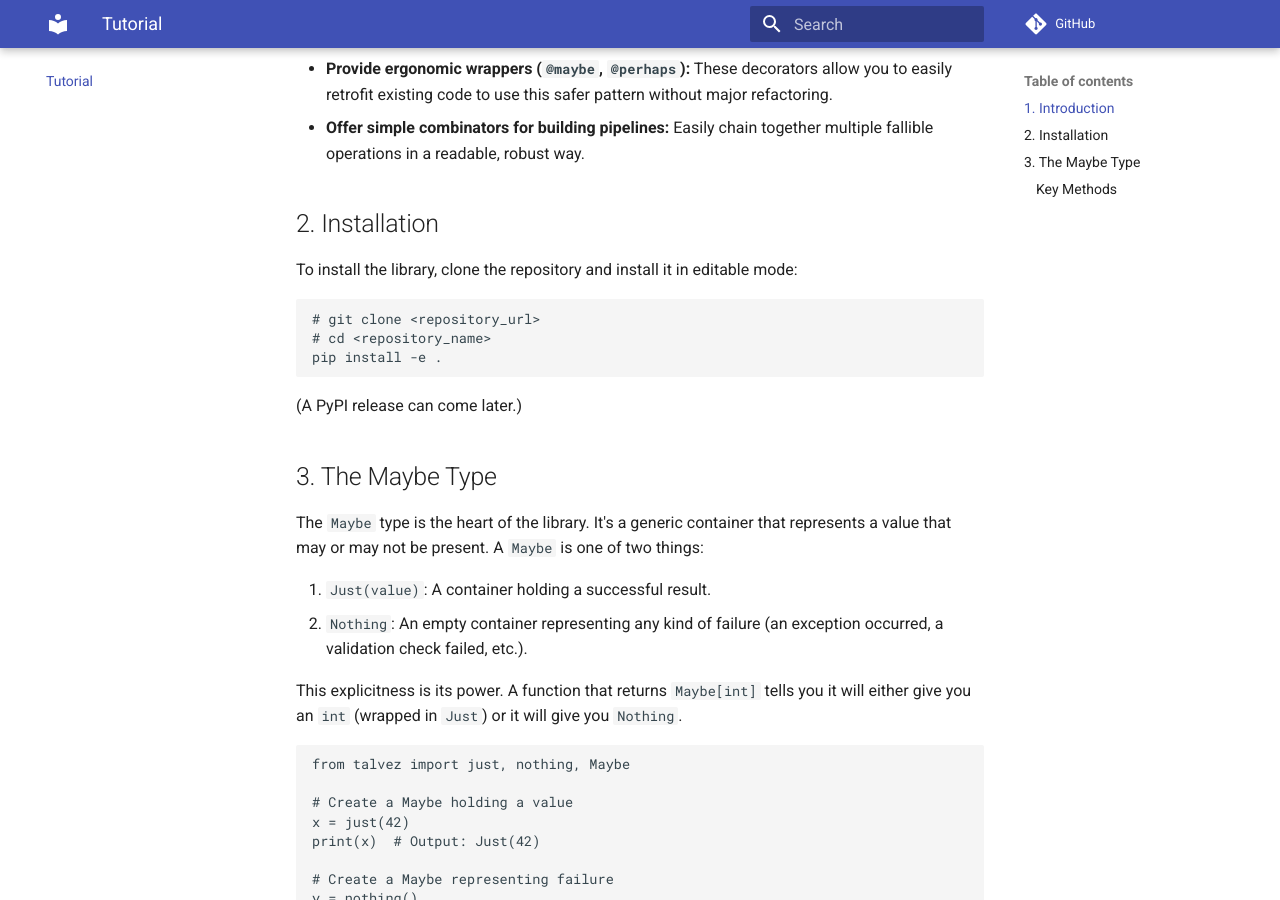
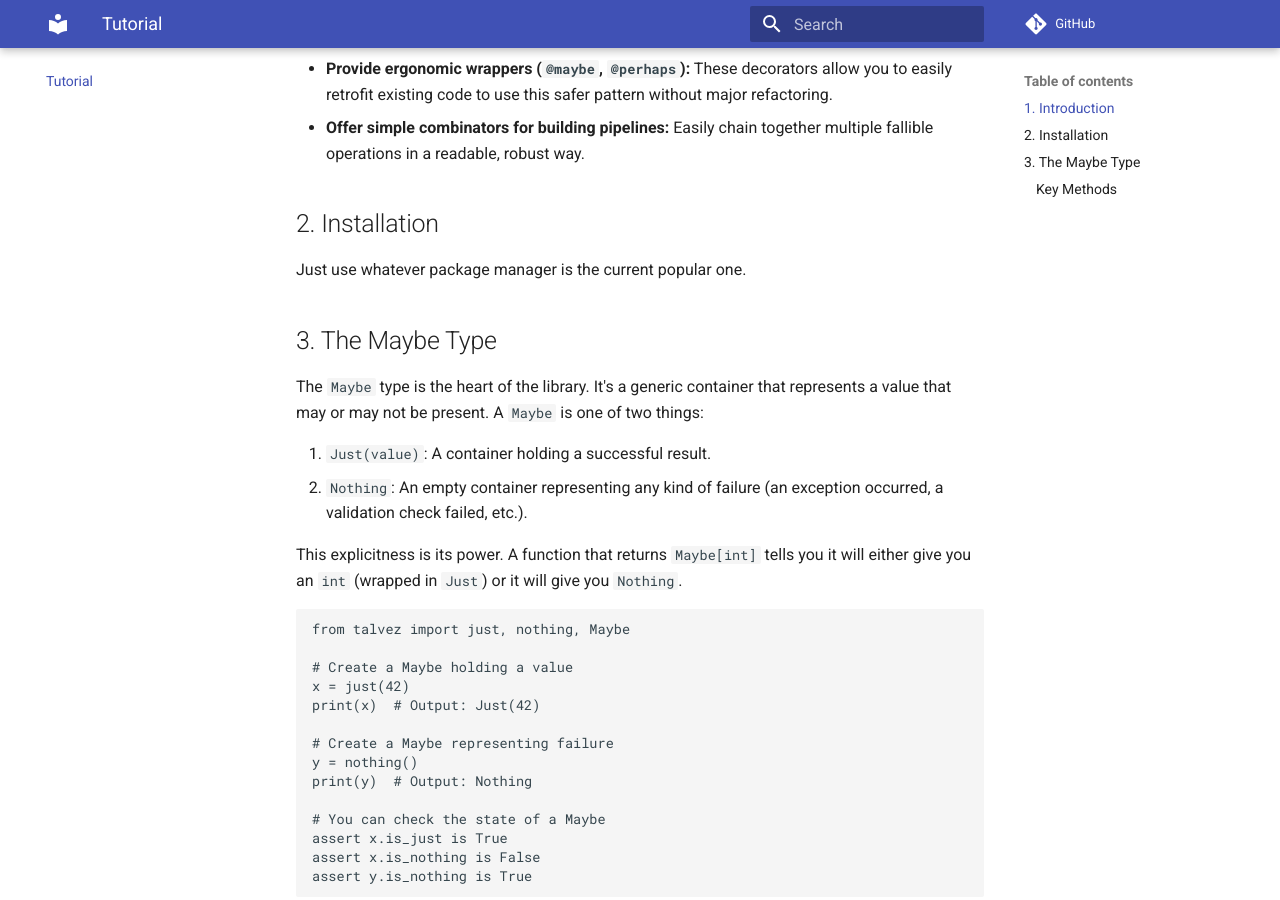
Before and after one commit to b-rodrigues/talvez, an MkDocs documentation site: the page built from docs/tutorial.md, in a window 1280 px wide and 900 px high, scrolled down 736 px. Built offline with MkDocs 1.6.1 and Material for MkDocs 9.7.7, drawn with Linux system fonts in a browser that asks for light colours; comment, search, counter and statistics services are not loaded.

Commit message:
Update tutorial.md

````diff
--- a/docs/tutorial.md
+++ b/docs/tutorial.md
@@ -33,15 +33,7 @@ developers to write defensive code with scattered `try/except` blocks and
 
 ## 2. Installation
 
-To install the library, clone the repository and install it in editable mode:
-
-```bash
-# git clone <repository_url>
-# cd <repository_name>
-pip install -e .
-```
-
-(A PyPI release can come later.)
+Just use whatever package manager is the current popular one.
 
 ## 3. The Maybe Type
 
````
